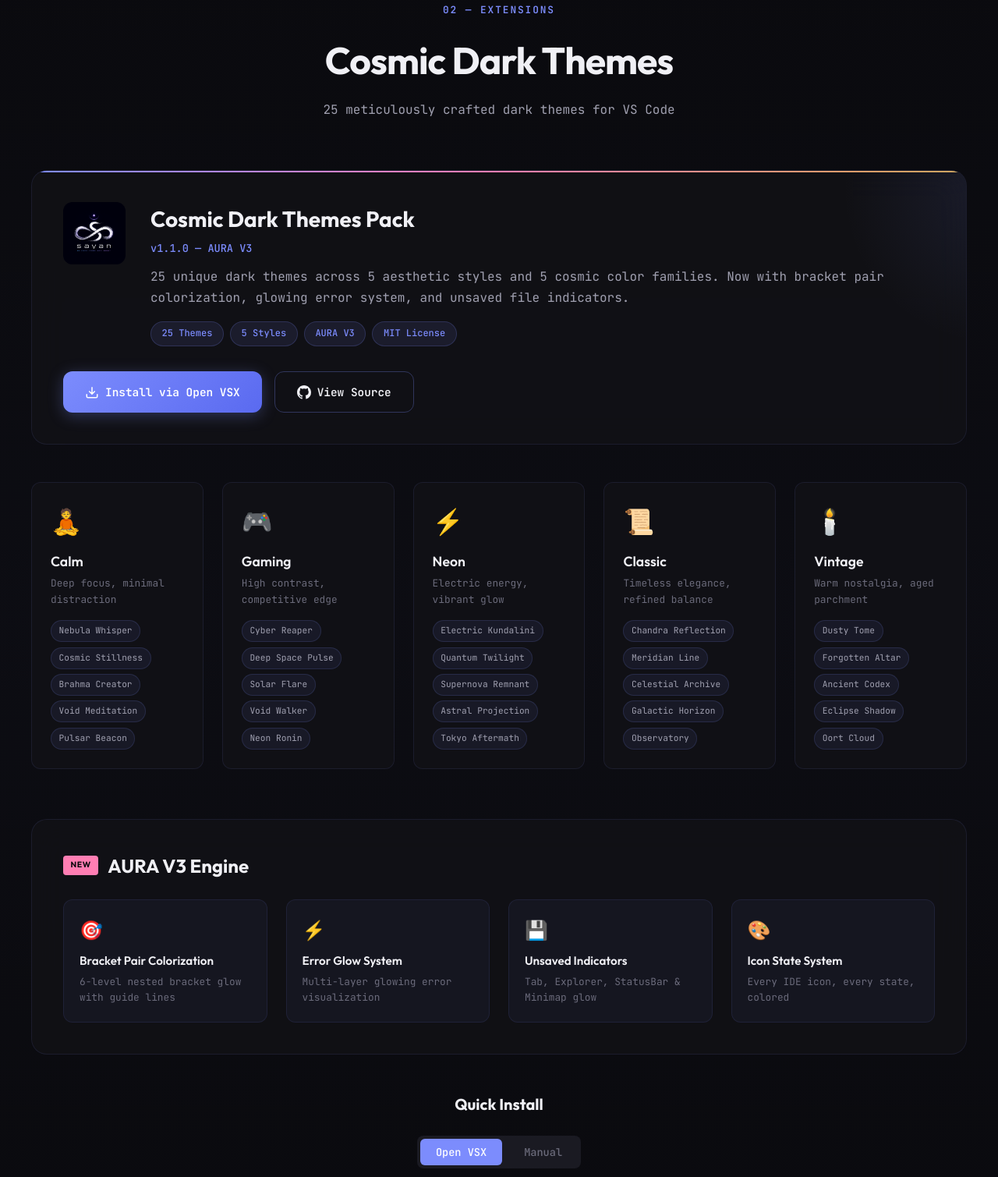
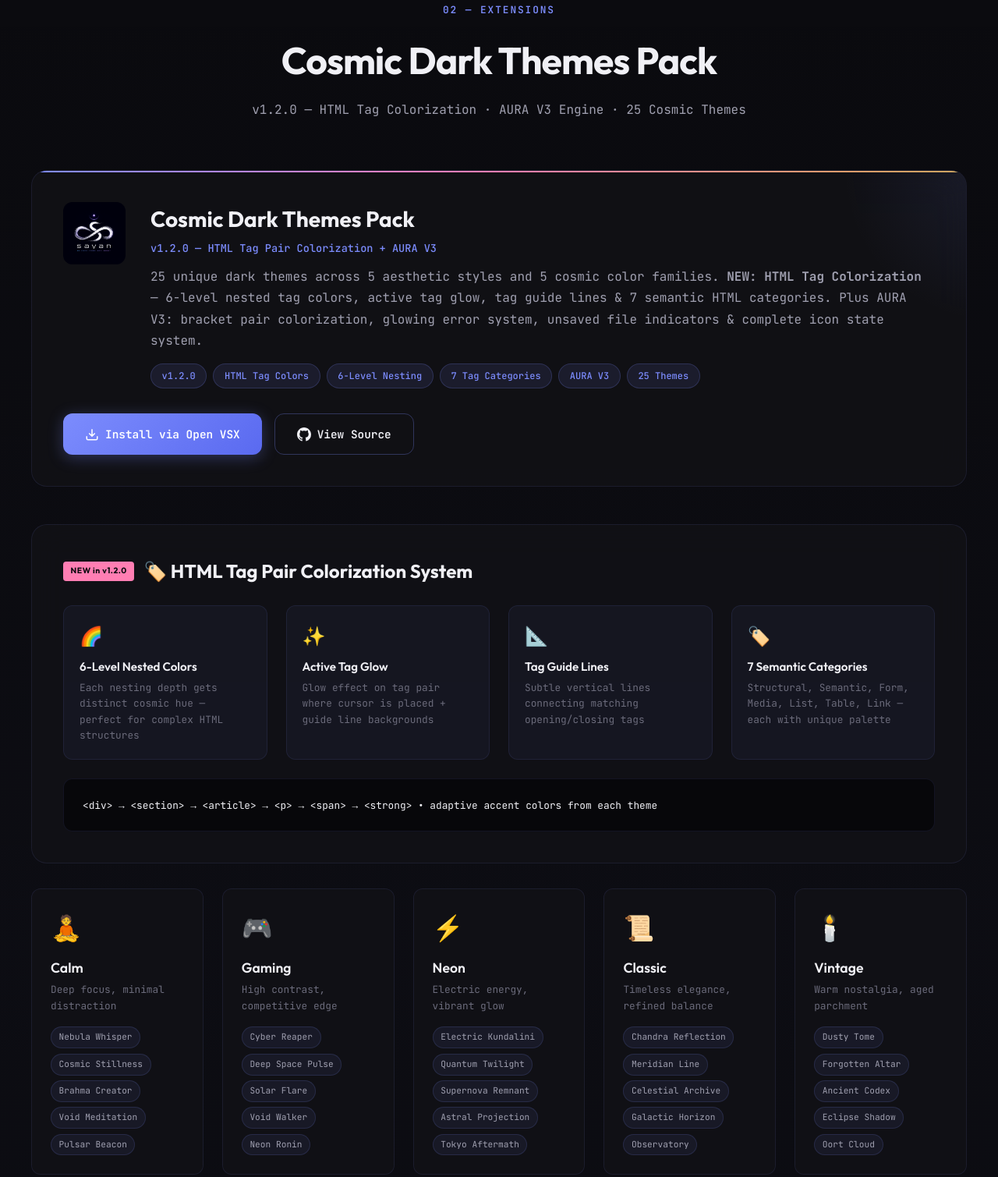
Before and after one commit to AfterDLifex/AfterDLifex.github.io, a plain HTML site: page index.html in a window 1280 px wide. Shown: the part 1972-3481 px from the top of the page at 78% size. Drawn offline with Linux system fonts and the light colour scheme.

Commit message:
update extesion details

```diff
--- a/index.html
+++ b/index.html
@@ -142,13 +142,13 @@
     </div>
   </section>
 
-  <!-- Extensions Section -->
+  <!-- EXTENSIONS SECTION — UPDATED with v1.2.0 HTML Tag Colorization & AURA V3 details -->
   <section class="extensions section" id="extensions">
     <div class="container">
       <div class="section-header" data-aos="fade-up">
         <span class="section-tag">02 — Extensions</span>
-        <h2 class="section-title">Cosmic Dark Themes</h2>
-        <p class="section-desc">25 meticulously crafted dark themes for VS Code</p>
+        <h2 class="section-title">Cosmic Dark Themes Pack</h2>
+        <p class="section-desc">v1.2.0 — HTML Tag Colorization · AURA V3 Engine · 25 Cosmic Themes</p>
       </div>
 
       <div class="extension-hero" data-aos="fade-up">
@@ -158,16 +158,20 @@
             <img src="assets/icon.png" alt="Cosmic Infinity" class="extension-icon">
             <div class="extension-info">
               <h3>Cosmic Dark Themes Pack</h3>
-              <p class="extension-version">v1.1.0 — AURA V3</p>
+              <p class="extension-version">v1.2.0 — HTML Tag Pair Colorization + AURA V3</p>
               <p class="extension-desc">
                 25 unique dark themes across 5 aesthetic styles and 5 cosmic color families.
-                Now with bracket pair colorization, glowing error system, and unsaved file indicators.
+                <strong>NEW: HTML Tag Colorization</strong> — 6-level nested tag colors, active tag glow,
+                tag guide lines & 7 semantic HTML categories. Plus AURA V3: bracket pair colorization,
+                glowing error system, unsaved file indicators & complete icon state system.
               </p>
               <div class="extension-badges">
+                <span class="badge">v1.2.0</span>
+                <span class="badge">HTML Tag Colors</span>
+                <span class="badge">6-Level Nesting</span>
+                <span class="badge">7 Tag Categories</span>
+                <span class="badge">AURA V3</span>
                 <span class="badge">25 Themes</span>
-                <span class="badge">5 Styles</span>
-                <span class="badge">AURA V3</span>
-                <span class="badge">MIT License</span>
               </div>
             </div>
           </div>
@@ -185,6 +189,39 @@
               View Source
             </a>
           </div>
+        </div>
+      </div>
+
+      <!-- HTML TAG COLORIZATION HIGHLIGHT (NEW FEATURE) -->
+      <div class="aura-section" data-aos="fade-up" style="margin-bottom: 2rem;">
+        <h3 class="aura-title">
+          <span class="aura-badge">NEW in v1.2.0</span>
+          🏷️ HTML Tag Pair Colorization System
+        </h3>
+        <div class="aura-grid" style="grid-template-columns: repeat(auto-fit, minmax(260px,1fr));">
+          <div class="aura-feature">
+            <div class="aura-icon">🌈</div>
+            <h4>6-Level Nested Colors</h4>
+            <p>Each nesting depth gets distinct cosmic hue — perfect for complex HTML structures</p>
+          </div>
+          <div class="aura-feature">
+            <div class="aura-icon">✨</div>
+            <h4>Active Tag Glow</h4>
+            <p>Glow effect on tag pair where cursor is placed + guide line backgrounds</p>
+          </div>
+          <div class="aura-feature">
+            <div class="aura-icon">📐</div>
+            <h4>Tag Guide Lines</h4>
+            <p>Subtle vertical lines connecting matching opening/closing tags</p>
+          </div>
+          <div class="aura-feature">
+            <div class="aura-icon">🏷️</div>
+            <h4>7 Semantic Categories</h4>
+            <p>Structural, Semantic, Form, Media, List, Table, Link — each with unique palette</p>
+          </div>
+        </div>
+        <div class="code-block" style="margin-top: 1.5rem; background: rgba(0,0,0,0.5);">
+          <code style="font-size: 0.8rem;">&lt;div&gt; → &lt;section&gt; → &lt;article&gt; → &lt;p&gt; → &lt;span&gt; → &lt;strong&gt;  •  adaptive accent colors from each theme</code>
         </div>
       </div>
 
@@ -256,39 +293,49 @@
         </div>
       </div>
 
-      <!-- AURA V3 Features -->
+      <!-- AURA V3 Features (expanded with HTML tag integration notes) -->
       <div class="aura-section" data-aos="fade-up">
         <h3 class="aura-title">
-          <span class="aura-badge">NEW</span>
-          AURA V3 Engine
+          <span class="aura-badge">⚡</span>
+          AURA V3 Engine — Complete Toolkit
         </h3>
         <div class="aura-grid">
           <div class="aura-feature">
             <div class="aura-icon">🎯</div>
             <h4>Bracket Pair Colorization</h4>
-            <p>6-level nested bracket glow with guide lines</p>
+            <p>6-level nested bracket glow + active bracket + guide lines</p>
+          </div>
+          <div class="aura-feature">
+            <div class="aura-icon">🏷️</div>
+            <h4>HTML Tag Colorization</h4>
+            <p>Nested tag colors, category-aware hues, tag guides & active backgrounds</p>
           </div>
           <div class="aura-feature">
             <div class="aura-icon">⚡</div>
             <h4>Error Glow System</h4>
-            <p>Multi-layer glowing error visualization</p>
+            <p>Multi-layer glowing error underlines, borders & diagnostics glow</p>
           </div>
           <div class="aura-feature">
             <div class="aura-icon">💾</div>
             <h4>Unsaved Indicators</h4>
-            <p>Tab, Explorer, StatusBar & Minimap glow</p>
+            <p>Tab, Explorer, StatusBar & Minimap glow — pulsating modified icon</p>
           </div>
           <div class="aura-feature">
             <div class="aura-icon">🎨</div>
             <h4>Icon State System</h4>
-            <p>Every IDE icon, every state, colored</p>
+            <p>Activity bar, breadcrumbs, Git states, terminal status — every icon colored</p>
+          </div>
+          <div class="aura-feature">
+            <div class="aura-icon">🔗</div>
+            <h4>Category-Aware Tags</h4>
+            <p>Structural, semantic, form, media, list, table, link — 7 distinct palettes</p>
           </div>
         </div>
       </div>
 
       <!-- Install Commands -->
       <div class="install-section" data-aos="fade-up">
-        <h3>Quick Install</h3>
+        <h3>Quick Install — Cosmic Themes Pack v1.2.0</h3>
         <div class="install-tabs">
           <button class="install-tab active" data-tab="ovsx">Open VSX</button>
           <button class="install-tab" data-tab="manual">Manual</button>
@@ -313,6 +360,7 @@
             </button>
           </div>
         </div>
+        <p style="font-size: 0.8rem; margin-top: 1rem; color:#B0B8DA;">✨ Supports editorTagHighlight.foreground1-6, category.*.foreground, nestingLevel indicators & active tag glow</p>
       </div>
     </div>
   </section>
@@ -381,11 +429,11 @@
             <div class="project-status published">Published</div>
           </div>
           <h3>Cosmic Dark Themes</h3>
-          <p>25 dark VS Code themes with AURA V3 engine. Bracket colors, error glow, unsaved indicators.</p>
+          <p>25 dark VS Code themes with AURA V3 engine + HTML tag colorization. Bracket colors, error glow, unsaved indicators & tag pair glow.</p>
           <div class="project-tech">
             <span>VS Code API</span>
             <span>Open VSX</span>
-            <span>JSON</span>
+            <span>v1.2.0</span>
             <span>MIT</span>
           </div>
         </div>
```
